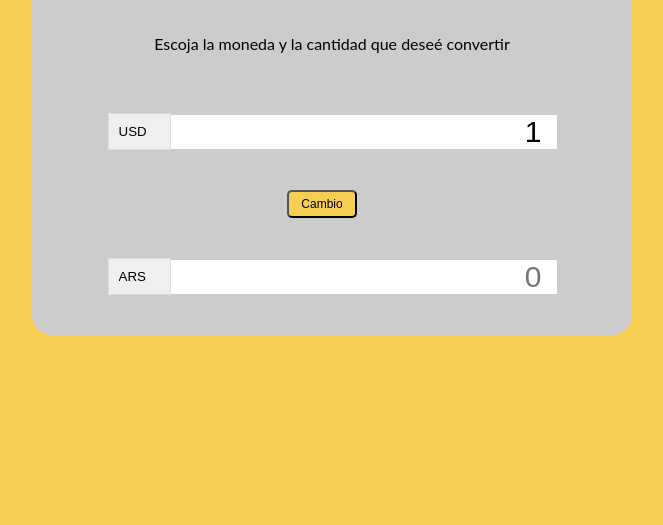
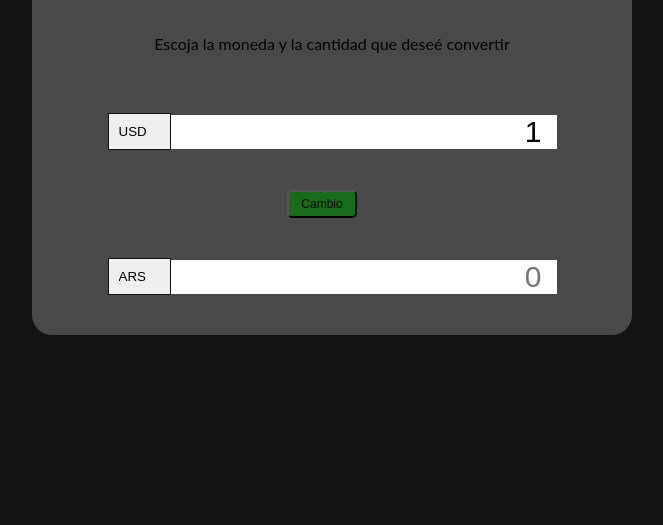
Before and after one commit to Joacosf/conversor, a plain HTML site: page docs/index.html in a window 1280 px wide. Shown: the part 275-800 px from the top of the page, without its empty margins (308-971 px from the left). Drawn offline with Linux system fonts and the light colour scheme; no server answers.

Commit message:
cambios de color

```diff
--- a/docs/style.css
+++ b/docs/style.css
@@ -1,5 +1,5 @@
 :root{
-    --primario-color: #f5ce52;
+    --primario-color: #111111;
 
 }
 *{
@@ -22,7 +22,7 @@ body{
     margin: 50% 0;
     width: 600px;
     height: 700px;
-    background-color: #ccc;
+    background-color: #cccccc4c;
     border-radius: 20px;
     display: flex;
     flex-direction: column;
@@ -45,7 +45,7 @@ body{
 
 .btn{
     color: black;
-    background-color: var(--primario-color);
+    background-color: rgb(24, 107, 24);
     cursor: pointer;
     border-radius: 5px;
     font-size: 12px;
@@ -62,7 +62,7 @@ body{
 
 .moneda select{
     padding: 10px 20px 10px 10px;
-    border: 1px solid #dedede;
+    border: 1px solid var(--primario-color);
 
     -moz-appearance: none;
     -webkit-appearance: none;
```
